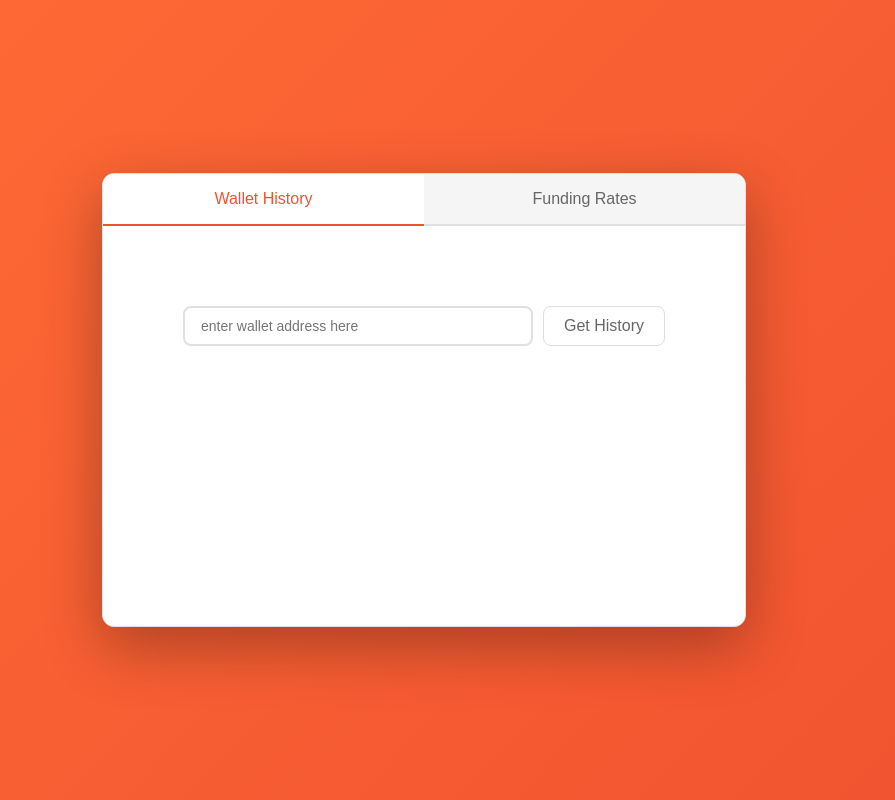
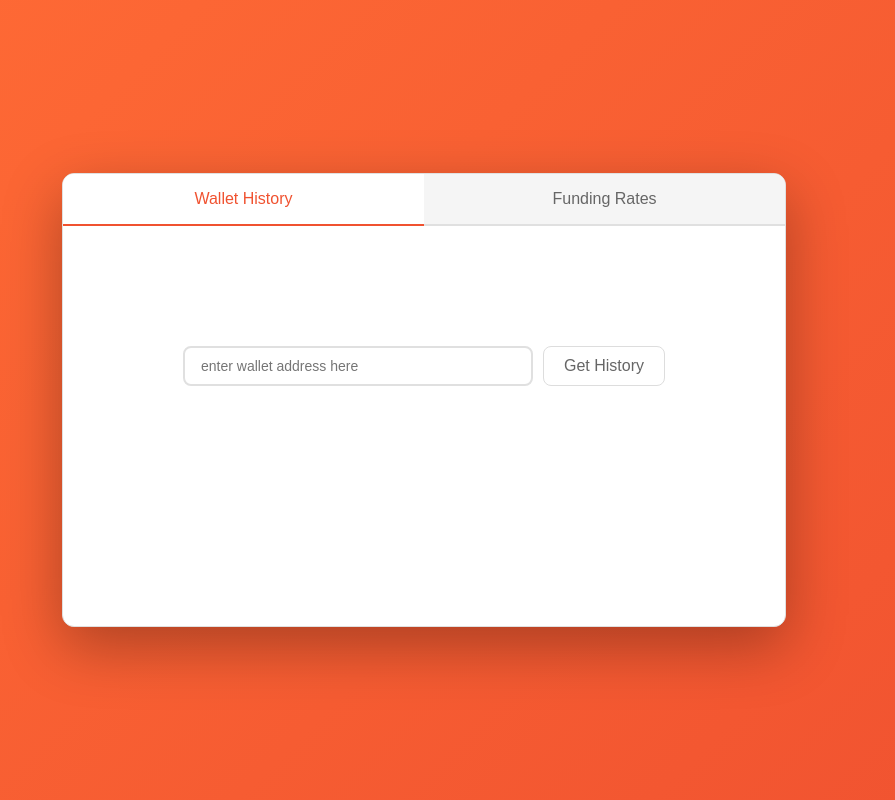
Before and after one commit to flyingsalsa/Hyperliquid_dashboard, a Next.js app: page / in a window 1280 px wide. Shown: the whole page, without its empty margins (216-1111 px from the left). Built offline with nearby package versions, Linux system fonts and the light colour scheme.

Commit message:
Update page.js

```diff
--- a/app/page.js
+++ b/app/page.js
@@ -25,8 +25,16 @@ export default function Home() {
           </button>
         </div>
         <div className="tab-content">
-          {activeTab === 'tab1' && <WalletHistory />}
-          {activeTab === 'tab2' && <FundingTable />}
+          {activeTab === 'tab1' && (
+            <div className="tab-pane">
+              <WalletHistory />
+            </div>
+          )}
+          {activeTab === 'tab2' && (
+            <div className="tab-pane">
+              <FundingTable />
+            </div>
+          )}
         </div>
       </div>
     </main>
```
